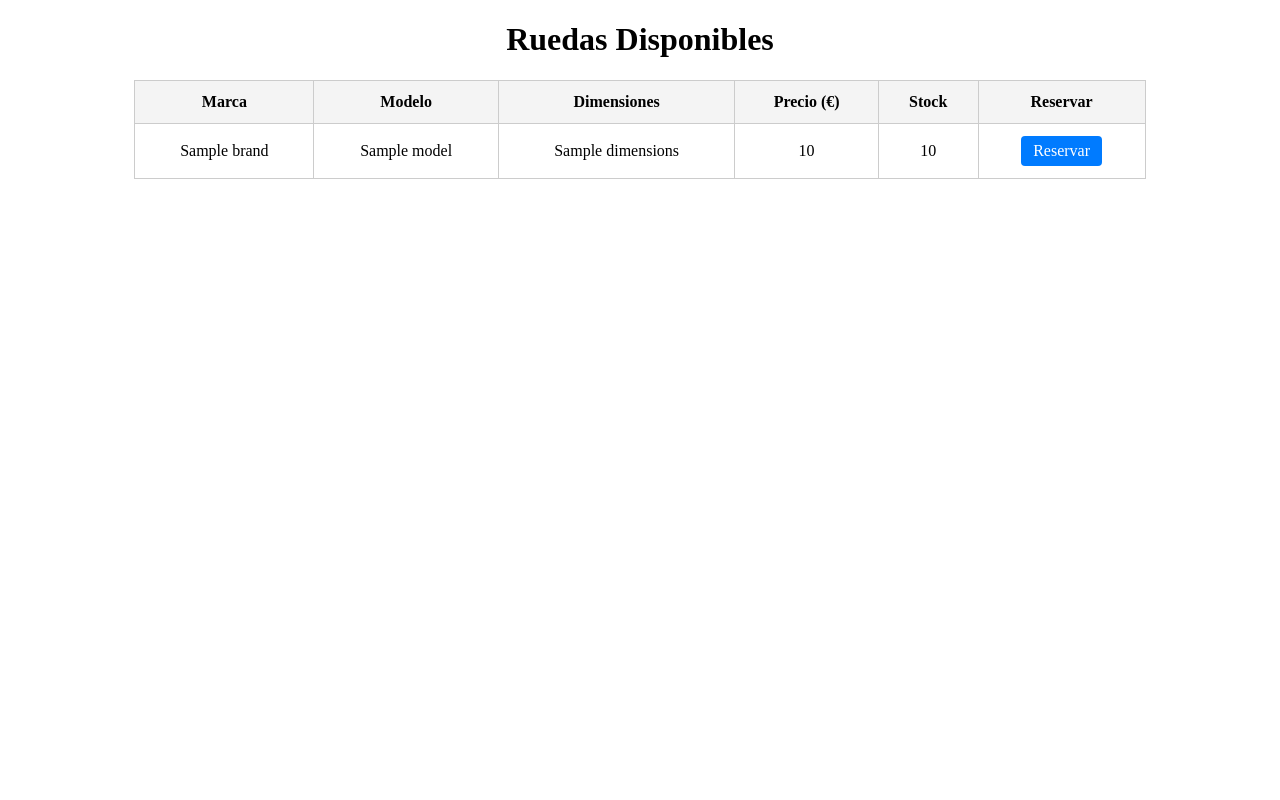
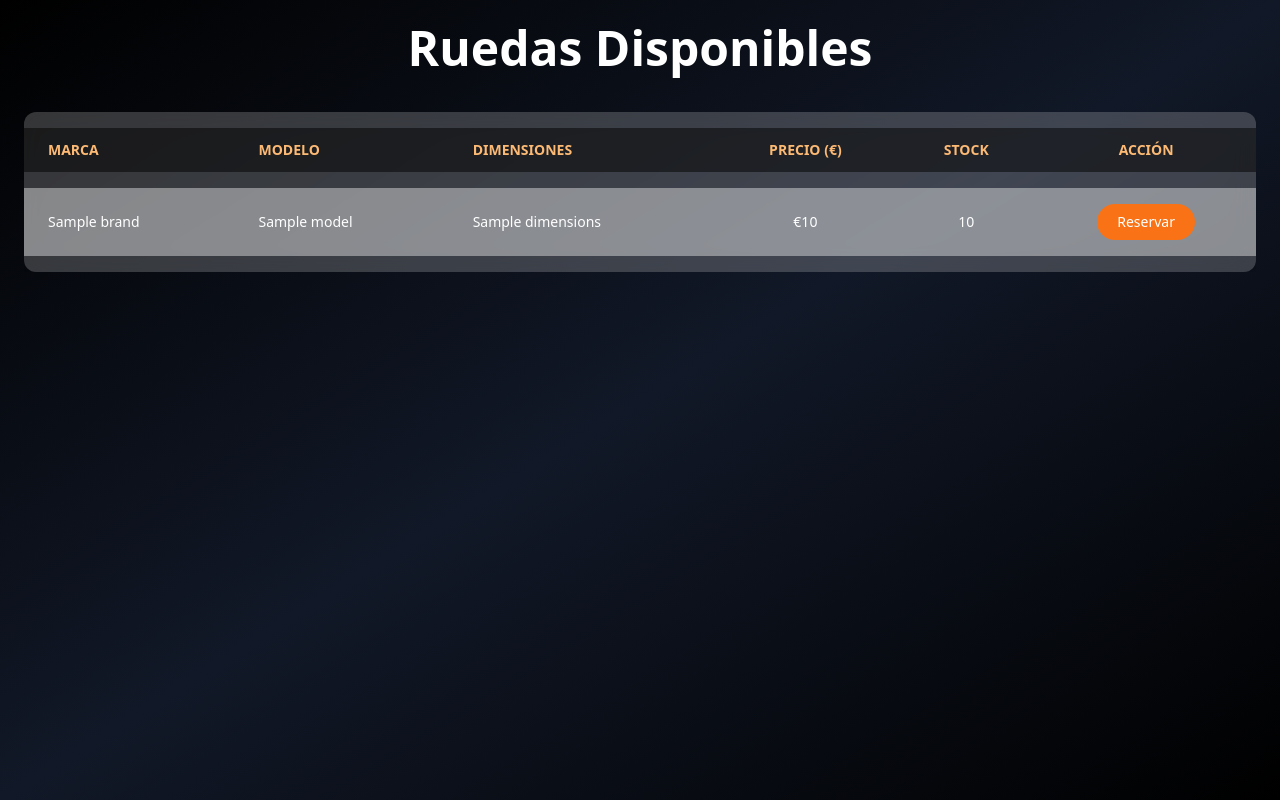
Before and after one commit to Jrubio710/RRTFG, a Django app: template shop/templates/tire_list.html in a window 1280 px wide. Run offline with Django 3.2, Linux system fonts and the light colour scheme; the template is opened without the code that fills it: most values are stand-ins (such as "Sample title", 1, 10 or a date in 2020); some libraries are stand-ins or nearby versions.

Commit message:
Reserve Changes & Visuals

```diff
--- a/shop/templates/tire_list.html
+++ b/shop/templates/tire_list.html
@@ -1,74 +1,62 @@
+<!-- shop/templates/tire_list.html -->
 <!DOCTYPE html>
 <html lang="es">
 <head>
-    <meta charset="UTF-8">
-    <title>Ruedas en Stock</title>
+  <meta charset="UTF-8"/>
+  <meta name="viewport" content="width=device-width, initial-scale=1"/>
+  <title>Ruedas en Stock | RubioRoad</title>
+  <script src="https://cdn.tailwindcss.com"></script>
   <style>
-        table {
-            width: 80%;
-            margin: auto;
-            border-collapse: collapse;
-        }
-        th, td {
-            padding: 12px;
-            border: 1px solid #ccc;
-            text-align: center;
-        }
-        th {
-            background-color: #f4f4f4;
-        }
-        h1 {
-            text-align: center;
-        }
-
-        .btn-reserve {
-            display: inline-block;
-            padding: 6px 12px;
-            background-color: #007bff;
-            color: #fff;
-            text-decoration: none;
-            border-radius: 4px;
-        }
-        .btn-reserve:hover {
-            background-color: #0056b3;
+    /* Espacio vertical entre filas */
+    .table-spaced {
+      border-collapse: separate;
+      border-spacing: 0 1rem;
     }
   </style>
 </head>
-<body>
-    <h1>Ruedas Disponibles</h1>
-    <table>
-        <thead>
+<body class="bg-gradient-to-br from-black via-gray-900 to-black 700 min-h-screen">
+  <div class="container mx-auto p-6">
+    <h1 class="text-5xl font-extrabold text-white text-center mb-10">
+      Ruedas Disponibles
+    </h1>
+    <div class="overflow-x-auto">
+      <table class="min-w-full bg-white bg-opacity-20 backdrop-blur-md shadow-lg rounded-xl table-spaced">
+        <thead class="bg-black bg-opacity-50">
           <tr>
-                <th>Marca</th>
-                <th>Modelo</th>
-                <th>Dimensiones</th>
-                <th>Precio (€)</th>
-                <th>Stock</th>
-                <th>Reservar</th>
+            <th class="px-6 py-3 text-left text-sm font-semibold text-orange-300 uppercase">Marca</th>
+            <th class="px-6 py-3 text-left text-sm font-semibold text-orange-300 uppercase">Modelo</th>
+            <th class="px-6 py-3 text-left text-sm font-semibold text-orange-300 uppercase">Dimensiones</th>
+            <th class="px-6 py-3 text-center text-sm font-semibold text-orange-300 uppercase">Precio (€)</th>
+            <th class="px-6 py-3 text-center text-sm font-semibold text-orange-300 uppercase">Stock</th>
+            <th class="px-6 py-3 text-center text-sm font-semibold text-orange-300 uppercase">Acción</th>
           </tr>
         </thead>
         <tbody>
           {% for tire in tires %}
-            <tr>
-                <td>{{ tire.brand }}</td>
-                <td>{{ tire.model }}</td>
-                <td>{{ tire.dimensions }}</td>
-                <td>{{ tire.price }}</td>
-                <td>{{ tire.stock }}</td>
-                <td>
+          <tr class="bg-white bg-opacity-40 hover:bg-opacity-40 transition rounded-lg">
+            <td class="px-6 py-4 whitespace-nowrap text-sm text-white">{{ tire.brand }}</td>
+            <td class="px-6 py-4 whitespace-nowrap text-sm text-white">{{ tire.model }}</td>
+            <td class="px-6 py-4 whitespace-nowrap text-sm text-white">{{ tire.dimensions }}</td>
+            <td class="px-6 py-4 whitespace-nowrap text-sm text-white text-center">€{{ tire.price }}</td>
+            <td class="px-6 py-4 whitespace-nowrap text-sm text-white text-center">{{ tire.stock }}</td>
+            <td class="px-6 py-4 whitespace-nowrap text-sm text-center">
               {% if tire.stock > 0 %}
-                    <a href="{% url 'reserve_tire' tire.id %}" class="btn-reserve">Reservar</a>
+                <a href="{% url 'reserve_tire' tire.id %}" class="inline-block px-5 py-2 bg-orange-500 bg-opacity-120 text-white font-medium rounded-full hover:bg-opacity-100 transition transform hover:scale-105">
+                  Reservar
+                </a>
               {% else %}
-                    Sin stock
+                <span class="text-gray-400">Sin stock</span>
               {% endif %}
             </td>
           </tr>
           {% empty %}
           <tr>
-                <td colspan="6">No hay ruedas disponibles en stock.</td>
+            <td colspan="6" class="px-6 py-6 text-center text-gray-200">No hay ruedas disponibles en stock.</td>
           </tr>
           {% endfor %}
         </tbody>
       </table>
+    </div>
+  </div>
 </body>
 </html>
```
Also changed, not shown: shop/forms.py (+50 -8 lines), shop/templates/reserve.html (+41 -22 lines), shop/views.py (+65 -17 lines). Lines whose indentation alone changed are shown as unchanged.
